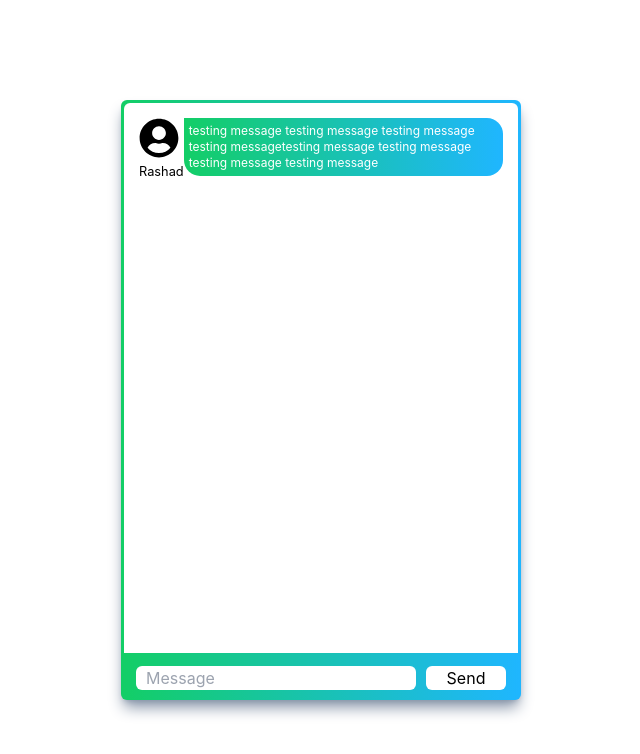
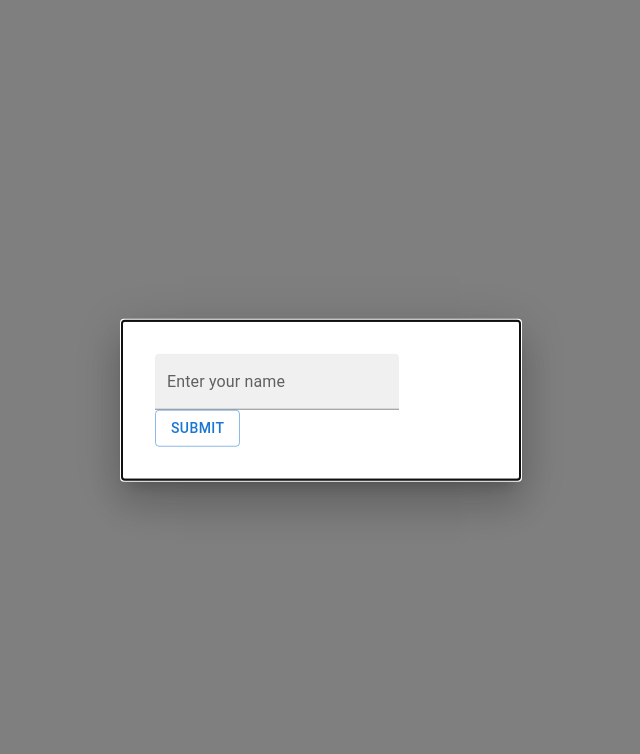
Before and after one commit to Rashad-Muntar/upChat, a React (Create React App) app: page / in a window 1280 px wide. Shown: the top 754 px of the page, without its empty margins (319-959 px from the left). Built offline with nearby package versions, Linux system fonts and the light colour scheme.

Commit message:
implement new user view modal

```diff
--- a/package.json
+++ b/package.json
@@ -3,6 +3,10 @@
   "version": "0.1.0",
   "private": true,
   "dependencies": {
+    "@emotion/react": "^11.10.4",
+    "@emotion/styled": "^11.10.4",
+    "@mui/system": "^5.10.8",
+    "@mui/material": "^5.10.8",
     "@reduxjs/toolkit": "^1.8.5",
     "@testing-library/jest-dom": "^5.16.5",
     "@testing-library/react": "^13.4.0",
--- a/src/App.js
+++ b/src/App.js
@@ -1,16 +1,23 @@
 import "./App.css";
+import { useSelector } from "react-redux";
 import NewChat from "./Components/newChat";
 import ChatList from "./Components/chatList";
+import NewUser from "./Components/newUser";
 
 function App() {
+  const currentUser = useSelector((state) => state.user);
   const coverStyle =
     "rounded-md  w-[400px] h-[600px] bg-purple bg-gradient-to-r from-green to-blue shadow-lg shadow-gray flex flex-col";
   return (
-    <div className={coverStyle}>
-       <ChatList />
-      <NewChat />
-
-    </div>
+    <>
+      <NewUser />
+      {currentUser.username !== null && (
+        <div className={coverStyle}>
+          <ChatList />
+          <NewChat />
+        </div>
+      )}
+    </>
   );
 }
 
--- a/src/Components/chatList.js
+++ b/src/Components/chatList.js
@@ -1,5 +1,6 @@
 import React, { useRef } from "react";
 import Message from "./message";
+
 
 function ChatList() {
   const styles = {
--- a/src/Components/message.js
+++ b/src/Components/message.js
@@ -1,18 +1,31 @@
 import React from "react";
 import { FaUserCircle } from "react-icons/fa";
+import { useSelector } from "react-redux";
+
+const styles = {
+  wrapper: "flex",
+  text: `h-max bg-gradient-to-r from-green to-blue rounded-br-2xl
+  rounded-bl-2xl text-xs rounded-tr-2xl flex p-[5px] text-white items-center`,
+  sent: `bg-[#395dff] text-white flex-row-reverse text-end float-right rounded-bl-full`,
+  received: `bg-[#e5e5ea] text-black float-left rounded-br-full`,
+};
 
 function Message({ name, text }) {
-  const styles = {
-    wrapper: "flex",
-    text: "h-max bg-gradient-to-r from-green to-blue rounded-br-2xl rounded-bl-2xl text-xs rounded-tr-2xl flex p-[5px] text-white items-center"
-  };
+  const currentUser = useSelector((state) => state.user);
+
+  const messageClass =
+    name === currentUser.username ? `${styles.sent}` : `${styles.received}`;
+
   return (
-    <div className={styles.wrapper}>
+    <div className={`${styles.wrapper} ${messageClass}`}>
       <div>
         <FaUserCircle fontSize="40px" />
         <small>Rashad</small>
       </div>
-      <div className={styles.text}>testing message testing message testing message testing messagetesting message testing message testing message testing message</div>
+      <div className={styles.text}>
+        testing message testing message testing message testing messagetesting
+        message testing message testing message testing message
+      </div>
     </div>
   );
 }
--- /dev/null
+++ b/src/Components/newUser.js
@@ -0,0 +1,78 @@
+import React, { useEffect, useState } from "react";
+import Backdrop from "@mui/material/Backdrop";
+import { TextField } from "@mui/material";
+import Box from "@mui/material/Box";
+import Modal from "@mui/material/Modal";
+import Fade from "@mui/material/Fade";
+import Button from "@mui/material/Button";
+import { setUsername } from "../State/userSlice";
+import { useDispatch } from "react-redux";
+
+const style = {
+  position: "absolute",
+  top: "50%",
+  left: "50%",
+  transform: "translate(-50%, -50%)",
+  width: 400,
+  bgcolor: "background.paper",
+  border: "2px solid #000",
+  boxShadow: 24,
+  p: 4,
+};
+
+export default function NewUser() {
+  const [open, setOpen] = useState(false);
+  const [user, setUser] = useState("");
+  const handleOpen = () => setOpen(true);
+  const handleClose = () => setOpen(false);
+  const dispatch = useDispatch();
+
+  useEffect(() => {
+    handleOpen();
+  }, []);
+
+  const nameChangehandler = (e) => {
+    setUser(e.target.value);
+  };
+
+  const submitHandler = (e) => {
+    e.preventDefault();
+    dispatch(setUsername({ username: user }));
+    handleClose();
+  };
+
+  return (
+    <div>
+      <Modal
+        aria-labelledby="transition-modal-title"
+        aria-describedby="transition-modal-description"
+        open={open}
+        onClose={handleClose}
+        closeAfterTransition
+        BackdropComponent={Backdrop}
+        BackdropProps={{
+          timeout: 500,
+        }}
+      >
+        <Fade in={open}>
+          <Box sx={style}>
+            <form onSubmit={submitHandler}>
+              <TextField
+                value={user}
+                id="filled-basic"
+                label="Enter your name"
+                variant="filled"
+                onChange={nameChangehandler}
+              />
+              <Box>
+                <Button type="submit" variant="outlined">
+                  Submit
+                </Button>
+              </Box>
+            </form>
+          </Box>
+        </Fade>
+      </Modal>
+    </div>
+  );
+}
```
Also changed, not shown: 1 other file (tests, documents, lock files or other folders).
